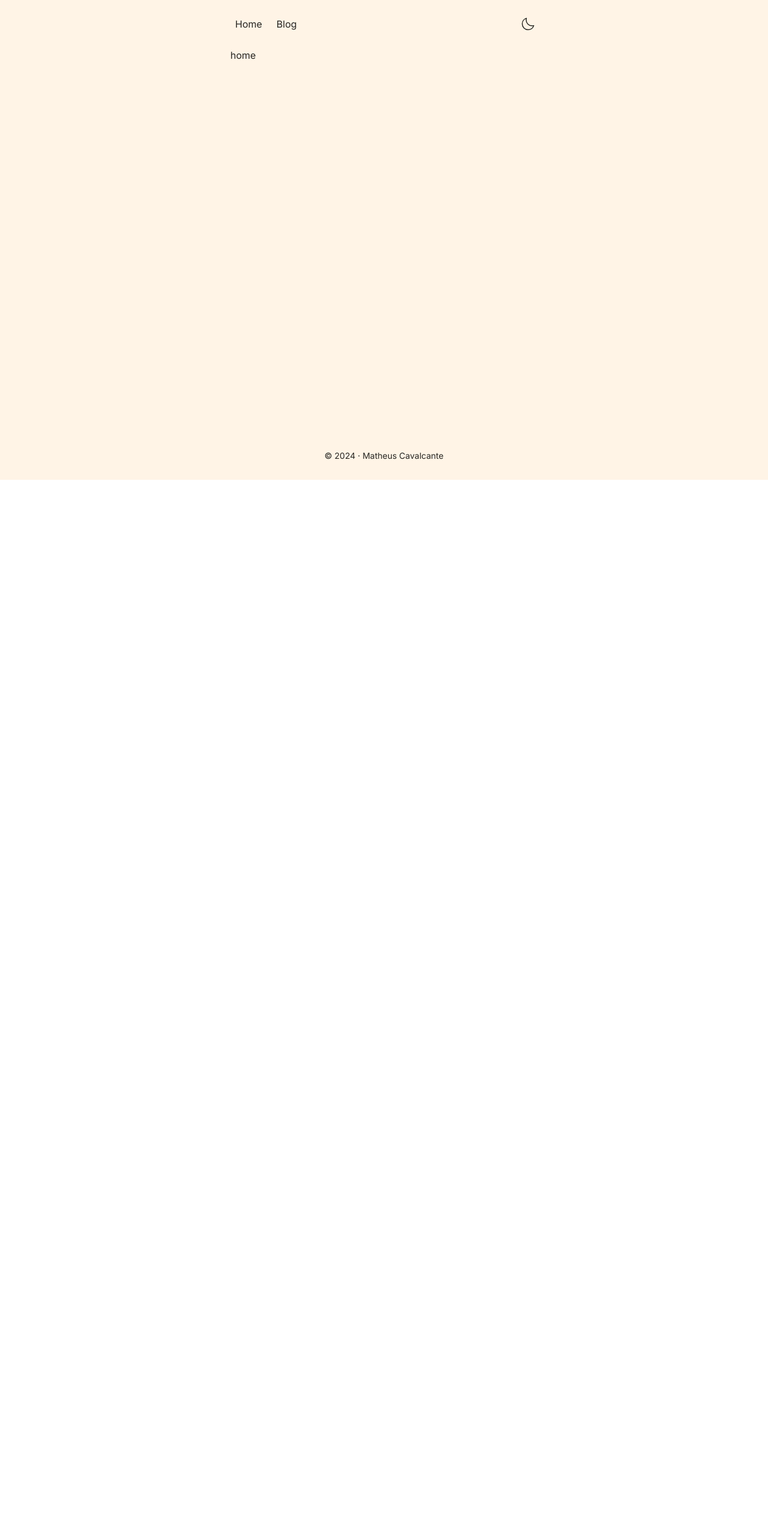
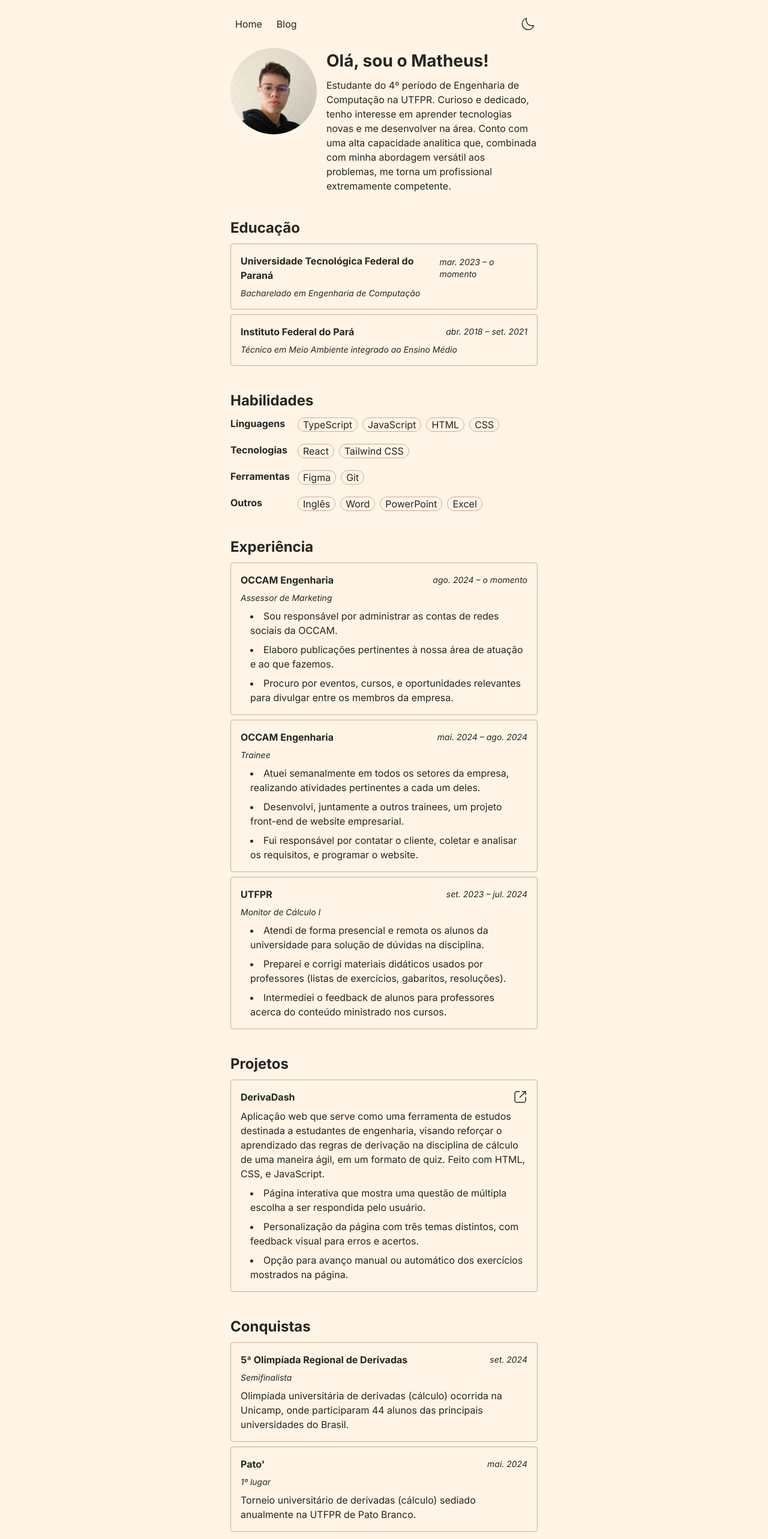
Before and after one commit to mcavalcantes/website, a React (Vite) app: page / in a window 1280 px wide. Shown: the top 2566 px of the page at 60% size. Before the commit the page ends 800 px from the top, so only its background shows below. Built offline with nearby package versions, Linux system fonts and the light colour scheme.

Commit message:
home page is finished

```diff
--- a/package.json
+++ b/package.json
@@ -13,7 +13,8 @@
     "@types/uuid": "^10.0.0",
     "react": "^18.3.1",
     "react-dom": "^18.3.1",
-    "react-router-dom": "^6.27.0"
+    "react-router-dom": "^6.27.0",
+    "uuid": "^10.0.0"
   },
   "devDependencies": {
     "@eslint/js": "^9.11.1",
--- a/src/assets/styles/globals.css
+++ b/src/assets/styles/globals.css
@@ -77,15 +77,23 @@ h1, h2, h3 {
 }
 
 h1 {
-  font-size: 1.875rem;
+  font-size: 1.75rem;
 }
 
 h2 {
   font-size: 1.5rem;
+  padding-top: 0.5rem;
+  padding-bottom: 0.5rem;
 }
 
 h3 {
-  font-size: 1.25rem;
+  font-size: 1rem;
+}
+
+ul {
+  display: flex;
+  flex-direction: column;
+  gap: 0.5rem;
 }
 
 section {
--- /dev/null
+++ b/src/components/ui/Card.tsx
@@ -0,0 +1,58 @@
+import { v4 as uuidv4 } from "uuid";
+
+interface CardProps {
+  START_DATE: string | null;
+  END_DATE: string | null;
+  DATE: string | null;
+  HREF: string | null;
+  TITLE: string;
+  SUBTITLE: string | null;
+  DESCRIPTION: string | null;
+  BULLETS: [string, string, string] | null;
+}
+
+export const Card = ({
+  START_DATE,
+  END_DATE,
+  DATE,
+  HREF,
+  TITLE,
+  SUBTITLE,
+  DESCRIPTION,
+  BULLETS,
+}: CardProps) => (
+  <div className="p-4 flex flex-col gap-2 rounded border border-light-border dark:border-dark-border">
+    <div className="flex flex-col gap-2 justify-between md:flex-row md:items-center">
+      <div className="flex grow justify-between">
+        <h3 className="w-fit shrink-0">{TITLE}</h3>
+        {
+          HREF &&
+          <a href={HREF} className="rounded hover:bg-light-hover dark:hover:bg-dark-hover transition ease-out" target="_blank">
+            <img src={localStorage.getItem("theme") === "light" ?
+              "/src/assets/icons/link-external-black.svg" :
+              "/src/assets/icons/link-external-white.svg"
+            }/>
+          </a>
+        }
+      </div>
+      {
+        DATE ? <p className="text-sm italic">{DATE}</p> :
+        START_DATE && END_DATE && <p className="text-sm italic">{`${START_DATE} – ${END_DATE}`}</p>
+      }
+    </div>
+    {
+      SUBTITLE && <p className="text-sm italic">{SUBTITLE}</p>
+    }
+    {
+      DESCRIPTION && <p>{DESCRIPTION}</p>
+    }
+    {
+      BULLETS &&
+      <ul className="list-disc list-inside pl-4 gap-2">
+        {BULLETS.map(item =>
+          <li key={uuidv4()}>{item}</li>
+        )}
+      </ul>
+    }
+  </div>
+);
--- a/src/components/ui/Pill.tsx
+++ b/src/components/ui/Pill.tsx
@@ -4,7 +4,7 @@ interface PillProps {
 
 export const Pill = ({ title }: PillProps) => (
   <div className={
-    "cursor-default select-none w-fit h-6 px-2 flex items-center justify-center rounded-xl border " +
+    "cursor-default select-none w-fit h-6 px-2 flex items-center justify-center shrink-0 rounded-xl border " +
     "border-light-border hover:bg-dark-background hover:text-dark-text " +
     "dark:border-dark-border dark:hover:bg-light-background dark:hover:text-light-text " +
     "transition ease-out"
--- a/src/constants/constants.ts
+++ b/src/constants/constants.ts
@@ -26,8 +26,8 @@ export const SKILLS: Array<Skill> = [
   {
     TITLE: "Linguagens",
     ITEMS: [
+      "TypeScript",
       "JavaScript",
-      "TypeScript",
       "HTML",
       "CSS",
     ],
--- a/src/pages/Blog/blog.tsx
+++ b/src/pages/Blog/blog.tsx
@@ -1,4 +1,5 @@
 import { useState } from "react";
+import { v4 as uuidv4 } from "uuid";
 
 import { Layout } from "../../components/layout/Layout";
 
--- a/src/pages/Home/home.tsx
+++ b/src/pages/Home/home.tsx
@@ -1,6 +1,20 @@
 import { useState } from "react";
+import { v4 as uuidv4 } from "uuid";
 
 import { Layout } from "../../components/layout/Layout";
+
+import { Card } from "../../components/ui/Card";
+import { Pill } from "../../components/ui/Pill";
+import { SocialCard } from "../../components/ui/SocialCard";
+
+import {
+  EDUCATIONS,
+  SKILLS,
+  EXPERIENCES,
+  PROJECTS,
+  ACHIEVEMENTS,
+  SOCIALS,
+} from "../../constants/constants";
 
 export const Home = () => {
   let userTheme: string | null = localStorage.getItem("theme");
@@ -16,7 +30,127 @@ export const Home = () => {
 
   return (
     <Layout theme={theme} setTheme={setTheme}>
-      <p>home</p>
+      <section className="items-center gap-2 md:gap-4 md:flex-row md:items-start">
+        <img src="/src/assets/images/profile-picture.jpg" className="h-36 w-36 rounded-full" />
+        <div className="flex flex-col gap-2">
+          <h1 className="w-full text-center md:text-left">Olá, sou o Matheus!</h1>
+          <p className="w-full">
+            Estudante do 4º período de Engenharia de Computação na UTFPR. Curioso e dedicado,
+            tenho interesse em aprender tecnologias novas e me desenvolver na área.
+            Conto com uma alta capacidade analítica que, combinada com minha abordagem versátil
+            aos problemas, me torna um profissional extremamente competente.
+          </p>
+        </div>
+      </section>
+      <section>
+        <h2>Educação</h2>
+        <ul>
+          {EDUCATIONS.map(item =>
+            <li key={uuidv4()}>
+              <Card
+                START_DATE={item.START_DATE}
+                END_DATE={item.END_DATE}
+                DATE={null}
+                HREF={null}
+                TITLE={item.TITLE}
+                SUBTITLE={item.SUBTITLE}
+                DESCRIPTION={null}
+                BULLETS={null}
+              />
+            </li>
+          )}
+        </ul>
+      </section>
+      <section>
+        <h2>Habilidades</h2>
+        <ul className="gap-4">
+          {SKILLS.map(item =>
+            <li key={uuidv4()}>
+              <div className="flex">
+                <h3 className="w-28 flex shrink-0">{item.TITLE}</h3>
+                <ul className="w-full py-0.5 flex flex-row flex-wrap items-center">
+                  {item.ITEMS.map(item =>
+                    <li key={uuidv4()}>
+                      <Pill title={item} />
+                    </li>
+                  )}
+                </ul>
+              </div>
+            </li>
+          )}
+        </ul>
+      </section>
+      <section>
+        <h2>Experiência</h2>
+        <ul>
+          {EXPERIENCES.map(item =>
+            <li key={uuidv4()}>
+              <Card
+                START_DATE={item.START_DATE}
+                END_DATE={item.END_DATE}
+                DATE={null}
+                HREF={null}
+                TITLE={item.TITLE}
+                SUBTITLE={item.SUBTITLE}
+                DESCRIPTION={null}
+                BULLETS={item.BULLETS}
+              />
+            </li>
+          )}
+        </ul>
+      </section>
+      <section>
+        <h2>Projetos</h2>
+        <ul>
+          {PROJECTS.map(item =>
+            <li key={uuidv4()}>
+              <Card
+                START_DATE={null}
+                END_DATE={null}
+                DATE={null}
+                HREF={item.HREF}
+                TITLE={item.TITLE}
+                SUBTITLE={null}
+                DESCRIPTION={item.DESCRIPTION}
+                BULLETS={item.BULLETS}
+              />
+            </li>
+          )}
+        </ul>
+      </section>
+      <section>
+        <h2>Conquistas</h2>
+        <ul>
+          {ACHIEVEMENTS.map(item =>
+            <li key={uuidv4()}>
+              <Card
+                START_DATE={null}
+                END_DATE={null}
+                DATE={item.DATE}
+                HREF={null}
+                TITLE={item.TITLE}
+                SUBTITLE={item.SUBTITLE}
+                DESCRIPTION={item.DESCRIPTION}
+                BULLETS={null}
+              />
+            </li>
+          )}
+        </ul>
+      </section>
+      <section>
+        <h2>Social</h2>
+        <ul className="md:flex-row">
+          {SOCIALS.map(item =>
+            <li key={uuidv4()} className="w-full">
+              <SocialCard
+                ICON={item.ICON}
+                HREF={item.HREF}
+                TITLE={item.TITLE}
+              />
+            </li>
+          )}
+        </ul>
+      </section>
     </Layout>
   );
 }
```
Also changed, not shown: src/assets/images/profile-picture.jpg, 1 other file (tests, documents, lock files or other folders).
